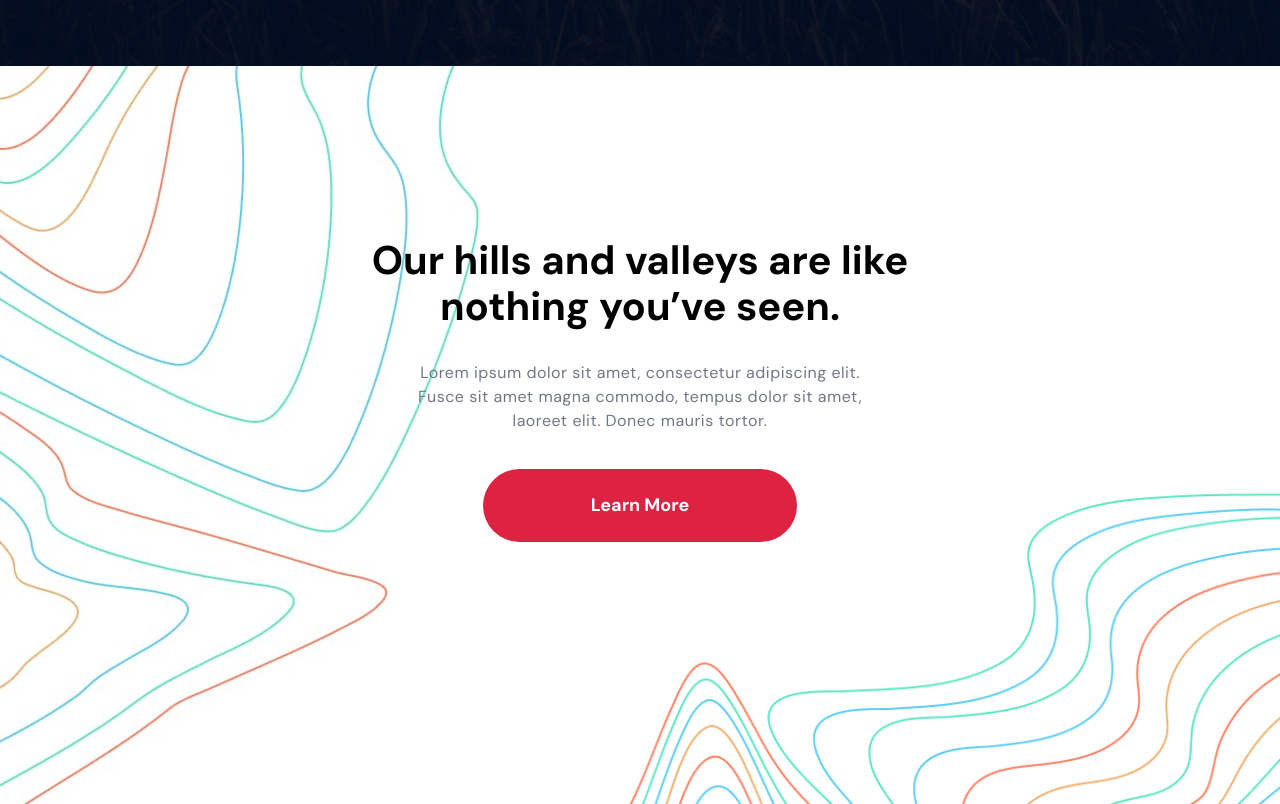
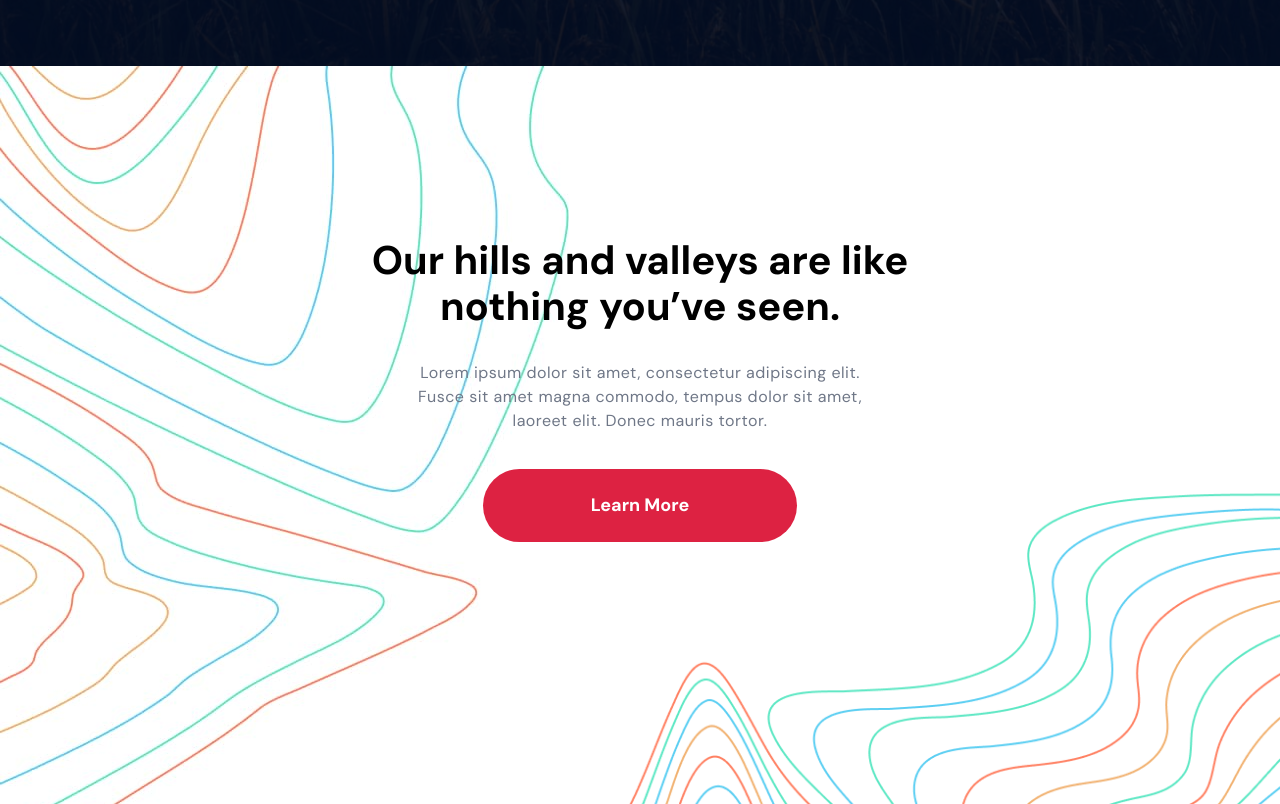
Before and after one commit to 0adriana0/indonesia-fe6, a plain HTML site: page index.html in a window 1280 px wide. Shown: the part 4117-4921 px from the top of the page. Drawn offline with nearby package versions, Linux system fonts and the light colour scheme; files that its build step writes are made by us from their sources.

Commit message:
change position

```diff
--- a/sass/components/_hills.scss
+++ b/sass/components/_hills.scss
@@ -19,7 +19,7 @@
         }
         @media screen and (min-width: 1200px){
             background-image: url(../img/hills-img/hills-left.jpg);
-            left: -90px;
+            left: 0;
             width: 569px;
             height: 821px;
         }
```
